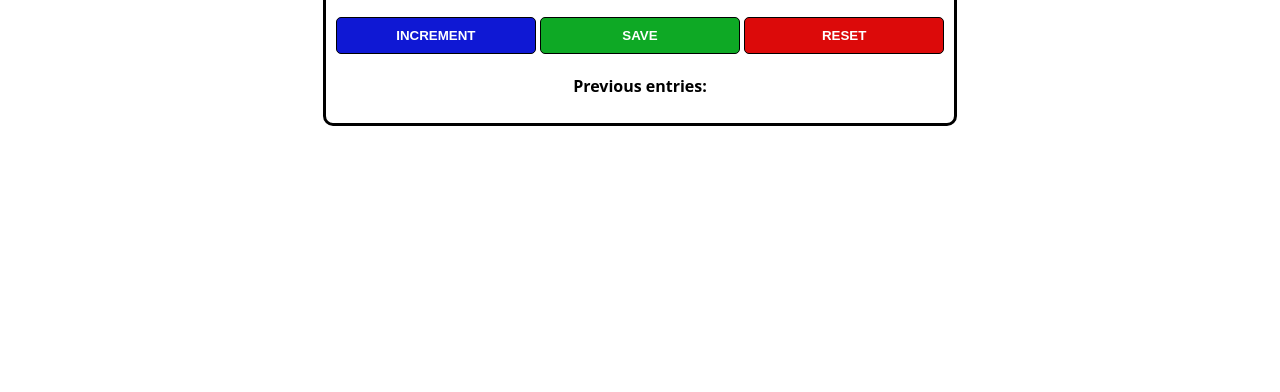
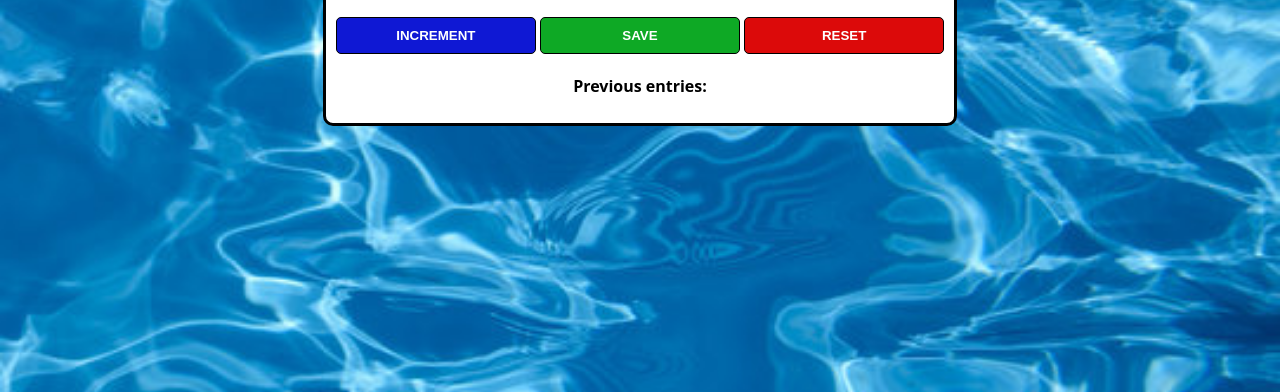
Before and after one commit to Juancar1682/water-counter, a plain HTML site: page index.html in a window 1280 px wide. Shown: the part 424-816 px from the top of the page. Drawn offline with Linux system fonts and the light colour scheme.

Commit message:
Add files via upload

```diff
--- a/styles.css
+++ b/styles.css
@@ -1,5 +1,5 @@
 body {
-  background: url("./images/water.jpg");
+  background: url("water.jpg");
   background-size: cover;
   background-repeat: no-repeat;
   background-position: center;
```
